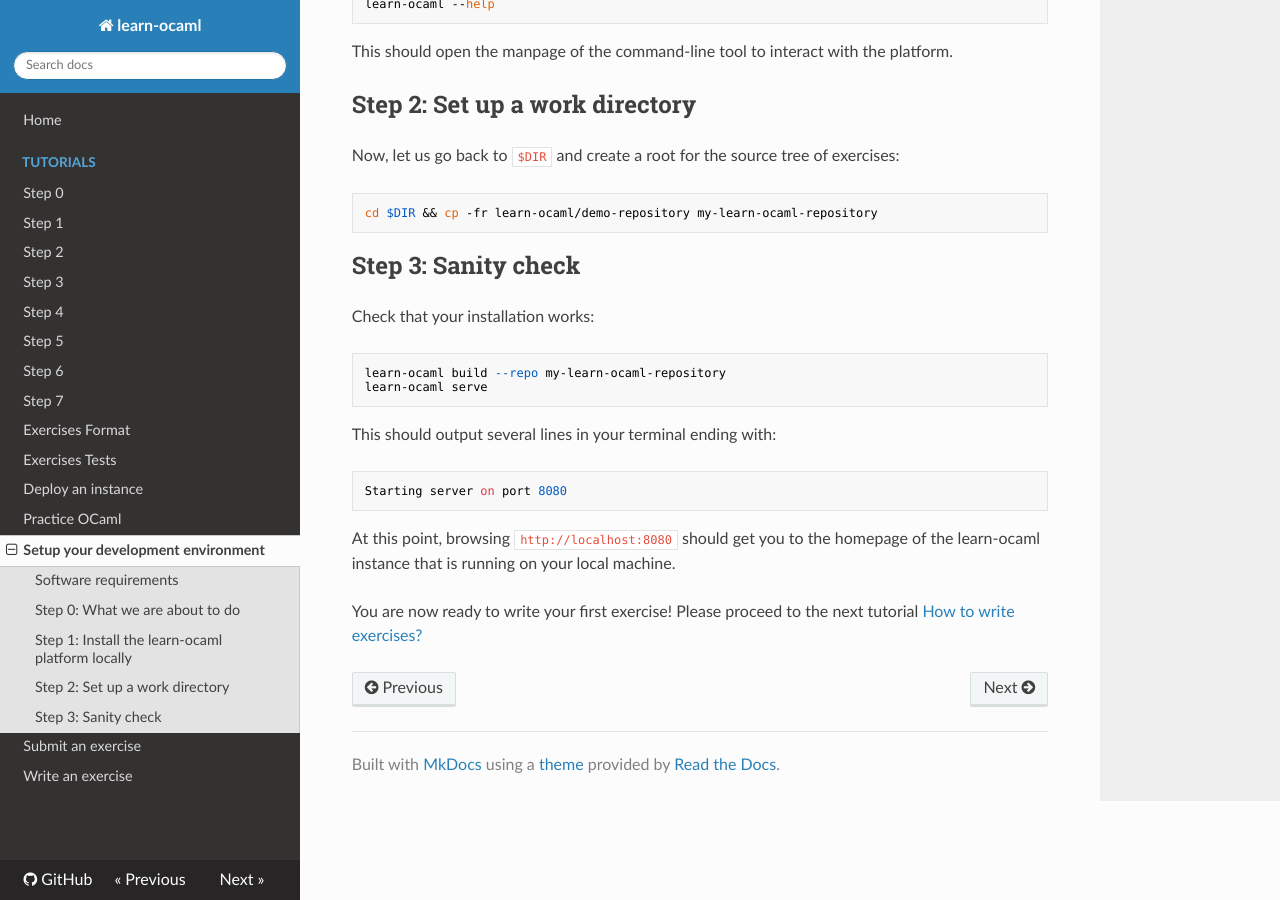
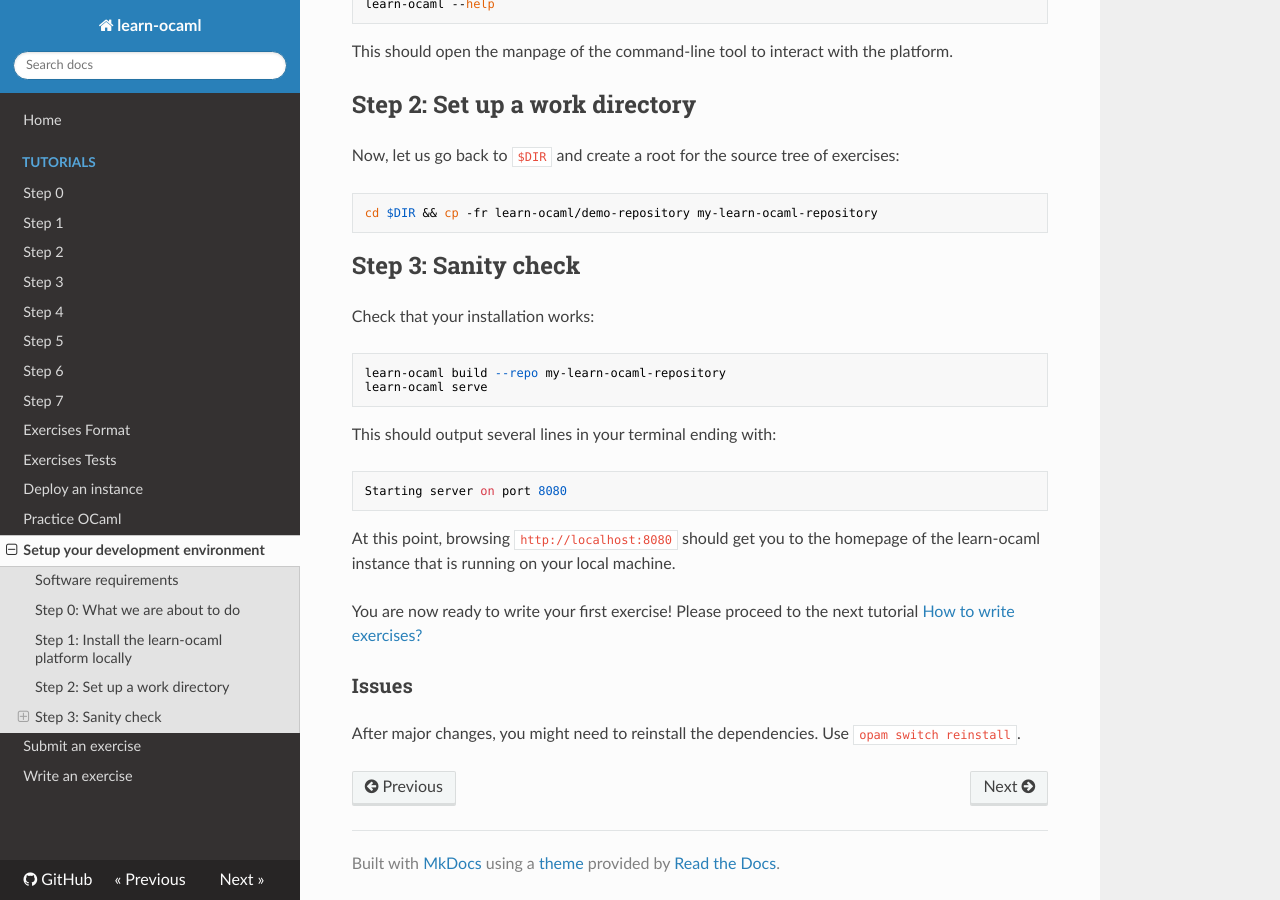
Before and after one commit to ocaml-sf/learn-ocaml, an MkDocs documentation site: the page built from docs/howto-setup-exercise-development-environment.md, in a window 1280 px wide and 900 px high, scrolled down 1625 px. Built offline with MkDocs 1.6.1, drawn with Linux system fonts in a browser that asks for light colours; nearby versions of some CDN libraries.

```diff
--- a/docs/howto-setup-exercise-development-environment.md
+++ b/docs/howto-setup-exercise-development-environment.md
@@ -103,3 +103,7 @@
 
 You are now ready to write your first exercise! Please proceed to
 the next tutorial [How to write exercises?](../howto-write-exercises)
+
+
+### Issues
+After major changes, you might need to reinstall the dependencies. Use `opam switch reinstall`.
```
